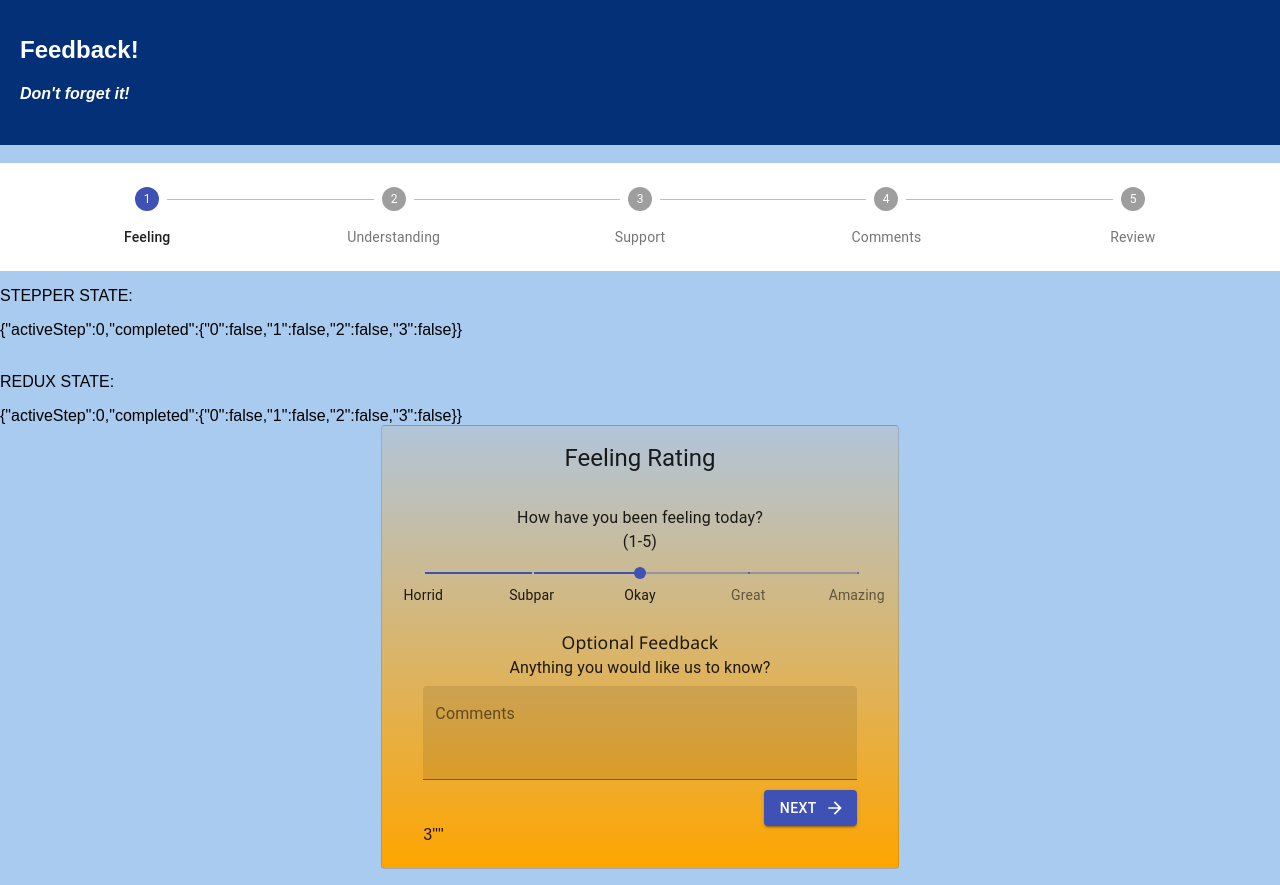
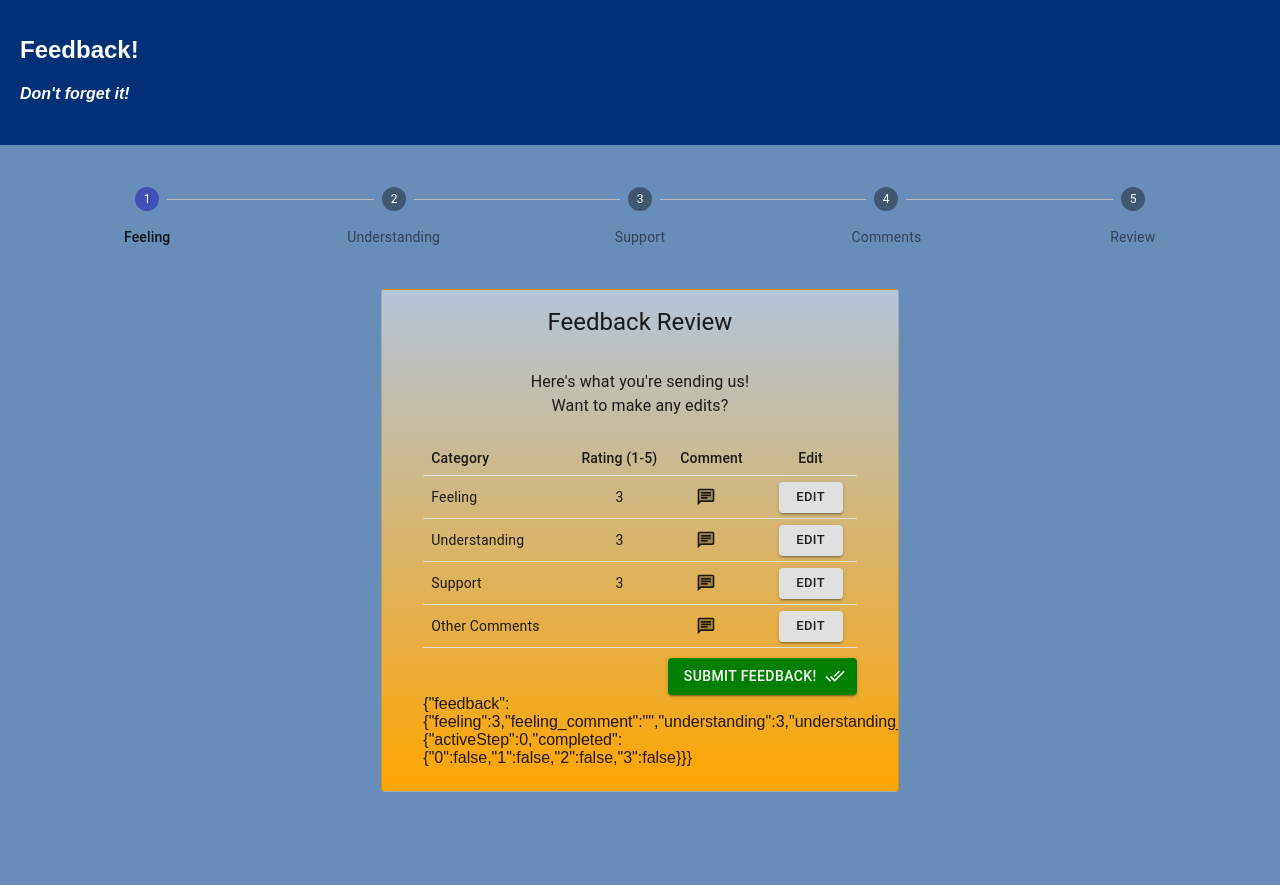
Before and after one commit to PixelWolfe/redux-feedback, a React (Create React App) app: page /#/review in a window 1280 px wide. After the commit the page ends 808 px from the top, so only its background shows below. Built offline with nearby package versions, Linux system fonts and the light colour scheme.

Commit message:
Added <Route/>'s and connected a history push to all next buttons, added transparency to stepper background

```diff
--- a/src/components/App/App.js
+++ b/src/components/App/App.js
@@ -12,7 +12,7 @@ import Support from '../Support/Support';
 import FeedbackStepper from '../Stepper/Stepper';
 import Review from '../Review/Review';
 
-
+import {HashRouter as Router, Route, Link, withRouter} from 'react-router-dom';
 
 class App extends Component {
   render() {
@@ -34,7 +34,15 @@ class App extends Component {
             <Grid container spacing={4} justify='center'>
               <Grid item xs={12} sm={10} md={8} lg={6} >
 
-                <Feeling/>
+
+                <Router>
+                  <Route exact path='/' component={Feeling}/>
+                  <Route path='/feeling' component={Feeling}/>
+                  <Route path='/understanding' component={Understanding}/>
+                  <Route path='/support' component={Support}/>
+                  <Route path='/comments' component={Comments}/>
+                  <Route path='/review' component={Review}/>
+                </Router>
 
                 {/*
                   <br></br>
--- a/src/components/Comments/Comments.js
+++ b/src/components/Comments/Comments.js
@@ -11,12 +11,14 @@ import Icon from '@material-ui/core/Icon';
 import ArrowForward from '@material-ui/icons/ArrowForward';
 
 import {connect} from 'react-redux';
+import {withRouter} from 'react-router-dom';
 
 class Comments extends Component{
     completeStep = ()=>{
       console.log('In next completeStep function');
-      this.props.dispatch({type: 'SET_STEPPER_ACTIVESTEP', payload: 4})
-      this.props.dispatch({type: 'SET_STEPPER_COMPLETED', payload: {3: true}})
+      this.props.dispatch({type: 'SET_STEPPER_ACTIVESTEP', payload: 4});
+      this.props.dispatch({type: 'SET_STEPPER_COMPLETED', payload: {3: true}});
+      this.props.history.push('/review');
     }
     textEntered = (event)=>{
       this.props.dispatch({type: "SET_ADDITIONAL_COMMENTS", payload: event.target.value})
@@ -74,4 +76,4 @@ const mapStateToProps= (reduxState) => ({
   reduxState
 })
 
-export default connect(mapStateToProps)(Comments);
+export default connect(mapStateToProps)(withRouter(Comments));
--- a/src/components/Feeling/Feeling.js
+++ b/src/components/Feeling/Feeling.js
@@ -12,15 +12,16 @@ import Icon from '@material-ui/core/Icon';
 import ArrowForward from '@material-ui/icons/ArrowForward';
 
 import {connect} from 'react-redux';
-
+import {withRouter} from 'react-router-dom';
 class Feeling extends Component{
     textEntered = (event)=>{
       this.props.dispatch({type: 'SET_FEELING_COMMENT', payload: event.target.value})
     }
     completeStep = ()=>{
       console.log('In next completeStep function');
-      this.props.dispatch({type: 'SET_STEPPER_ACTIVESTEP', payload: 1})
-      this.props.dispatch({type: 'SET_STEPPER_COMPLETED', payload: {0: true}})
+      this.props.dispatch({type: 'SET_STEPPER_ACTIVESTEP', payload: 1});
+      this.props.dispatch({type: 'SET_STEPPER_COMPLETED', payload: {0: true}});
+      this.props.history.push('/understanding');
     }
     render(){
         const cardStyle = {
@@ -113,6 +114,7 @@ class Feeling extends Component{
               variant="filled"
               onChange={this.textEntered}/>
               <Typography align='right'>
+
                 <Button onClick={this.completeStep} style={buffButtonMargin}
                  variant="contained" color="primary"
                   endIcon={<ArrowForward>Next</ArrowForward>}>
@@ -132,4 +134,4 @@ const mapStateToProps = (reduxState)=>({
   reduxState
 })
 
-export default connect(mapStateToProps)(Feeling);
+export default connect(mapStateToProps)(withRouter(Feeling));
--- a/src/components/Review/Review.js
+++ b/src/components/Review/Review.js
@@ -24,24 +24,24 @@ import Comment from '@material-ui/icons/ChatTwoTone'
 
 import Tooltip from '@material-ui/core/Tooltip';
 import {connect} from 'react-redux';
+import {withRouter} from 'react-router-dom';
 
 
 
 class Comments extends Component{
     completeStep = ()=>{
       console.log('In next completeStep function');
-      this.props.dispatch({type: 'SET_STEPPER_ACTIVESTEP', payload: 5})
-      this.props.dispatch({type: 'SET_STEPPER_COMPLETED', payload: {4: true}})
+      this.props.dispatch({type: 'SET_STEPPER_ACTIVESTEP', payload: 5});
+      this.props.dispatch({type: 'SET_STEPPER_COMPLETED', payload: {4: true}});
+      this.props.history.push('/feeling');
+
+      //send axios post request with information from reduxState.feedback
+      //reset
     }
     textEntered = (event)=>{
       this.props.dispatch({type: "SET_ADDITIONAL_COMMENTS", payload: event.target.value})
     }
 
-    completeStep = () => {
-      console.log('In next completeStep function');
-      this.props.dispatch({type: 'SET_STEPPER_ACTIVESTEP', payload: 4})
-      this.props.dispatch({type: 'SET_STEPPER_COMPLETED', payload: {4: true}})
-    }
     render(){
 
         const theme = createMuiTheme({
@@ -146,4 +146,4 @@ const mapStateToProps= (reduxState) => ({
   reduxState
 })
 
-export default connect(mapStateToProps)(Comments);
+export default connect(mapStateToProps)(withRouter(Comments));
--- a/src/components/Stepper/Stepper.js
+++ b/src/components/Stepper/Stepper.js
@@ -67,6 +67,10 @@ import {connect} from 'react-redux';
     render() {
       const steps = getSteps();
 
+      const stepperBackground= {
+        backgroundColor: 'transparent',
+        color: 'black',
+      }
       return (
         <>
 
@@ -81,7 +85,7 @@ import {connect} from 'react-redux';
 
                     -Inside of StepButton but atlernativeLabel moves it below, will be the matching index of step array
         */}
-           <Stepper alternativeLabel activeStep={this.state.activeStep}>
+           <Stepper alternativeLabel activeStep={this.state.activeStep} style={stepperBackground}>
             {steps.map((label, index) => (
               <Step key={label}>
                 <StepButton onClick={(index)=>this.handleStep(index)} completed={this.state.completed[index]}>
@@ -90,10 +94,13 @@ import {connect} from 'react-redux';
               </Step>
             ))}
           </Stepper>
-          <p>STEPPER STATE:</p>{JSON.stringify(this.state)}
+          {/*
+            <p>STEPPER STATE:</p>{JSON.stringify(this.state)}
+            <br></br>
+            <br></br>
+            <p>REDUX STATE:</p>{JSON.stringify(this.props.reduxState.stepper)}
+          */}
           <br></br>
-          <br></br>
-          <p>REDUX STATE:</p>{JSON.stringify(this.props.reduxState.stepper)}
           </>
       );
     }
--- a/src/components/Support/Support.js
+++ b/src/components/Support/Support.js
@@ -12,6 +12,7 @@ import Icon from '@material-ui/core/Icon';
 import ArrowForward from '@material-ui/icons/ArrowForward';
 
 import {connect} from 'react-redux';
+import {withRouter} from 'react-router-dom';
 
 class Support extends Component{
     textEntered = (event)=>{
@@ -19,8 +20,9 @@ class Support extends Component{
     }
     completeStep = ()=>{
       console.log('In next completeStep function');
-      this.props.dispatch({type: 'SET_STEPPER_ACTIVESTEP', payload: 3})
-      this.props.dispatch({type: 'SET_STEPPER_COMPLETED', payload: {2: true}})
+      this.props.dispatch({type: 'SET_STEPPER_ACTIVESTEP', payload: 3});
+      this.props.dispatch({type: 'SET_STEPPER_COMPLETED', payload: {2: true}});
+      this.props.history.push('/comments');
     }
     render(){
         const cardStyle = {
@@ -128,4 +130,4 @@ const mapStateToProps = (reduxState)=>({
   reduxState
 })
 
-export default connect(mapStateToProps)(Support);
+export default connect(mapStateToProps)(withRouter(Support));
--- a/src/components/Understanding/Understanding.js
+++ b/src/components/Understanding/Understanding.js
@@ -11,6 +11,7 @@ import IconButton from '@material-ui/core/IconButton';
 import Icon from '@material-ui/core/Icon';
 import ArrowForward from '@material-ui/icons/ArrowForward';
 
+import {withRouter} from 'react-router-dom';
 import {connect} from 'react-redux';
 
 class Understanding extends Component{
@@ -19,8 +20,9 @@ class Understanding extends Component{
     }
     completeStep = ()=>{
       console.log('In next completeStep function');
-      this.props.dispatch({type: 'SET_STEPPER_ACTIVESTEP', payload: 2})
-      this.props.dispatch({type: 'SET_STEPPER_COMPLETED', payload: {1: true}})
+      this.props.dispatch({type: 'SET_STEPPER_ACTIVESTEP', payload: 2});
+      this.props.dispatch({type: 'SET_STEPPER_COMPLETED', payload: {1: true}});
+      this.props.history.push('/support');
     }
     render(){
         const cardStyle = {
@@ -129,4 +131,4 @@ const mapStateToProps = (reduxState) =>({
   reduxState
 })
 
-export default connect(mapStateToProps)(Understanding);
+export default connect(mapStateToProps)(withRouter(Understanding));
--- a/src/index.css
+++ b/src/index.css
@@ -2,5 +2,5 @@ body {
   margin: 0;
   padding: 0;
   font-family: sans-serif;
-  background-color: rgb(169, 203, 240)
+  background-color: rgb(102, 142, 185)
 }
```
